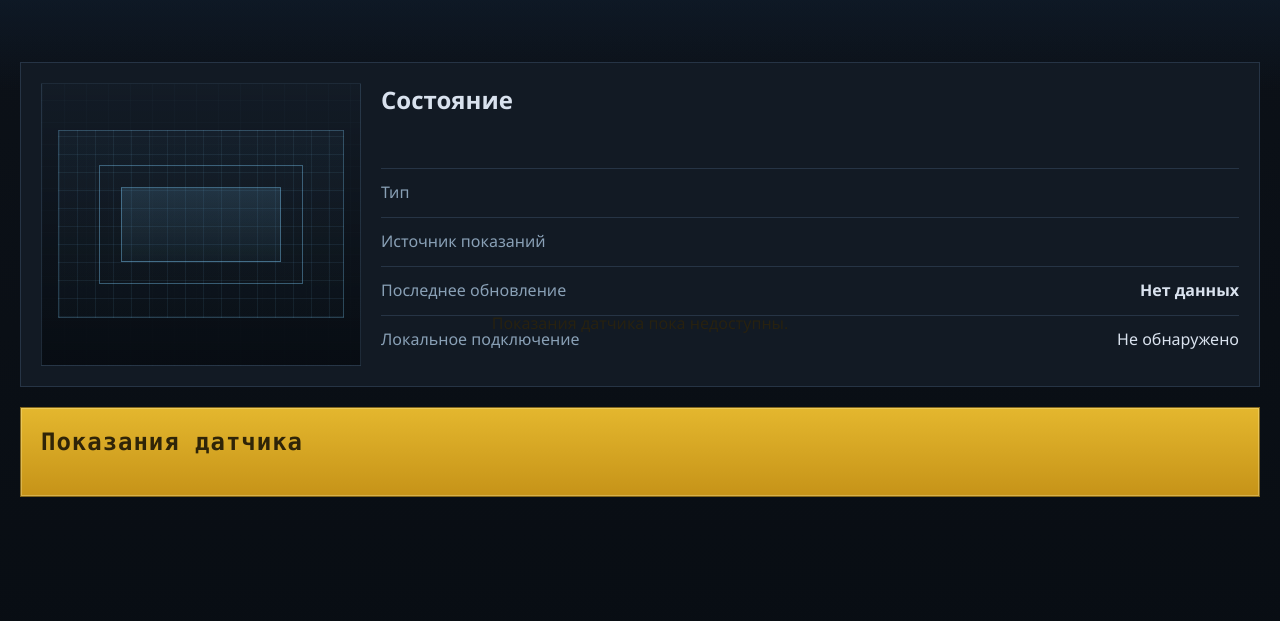
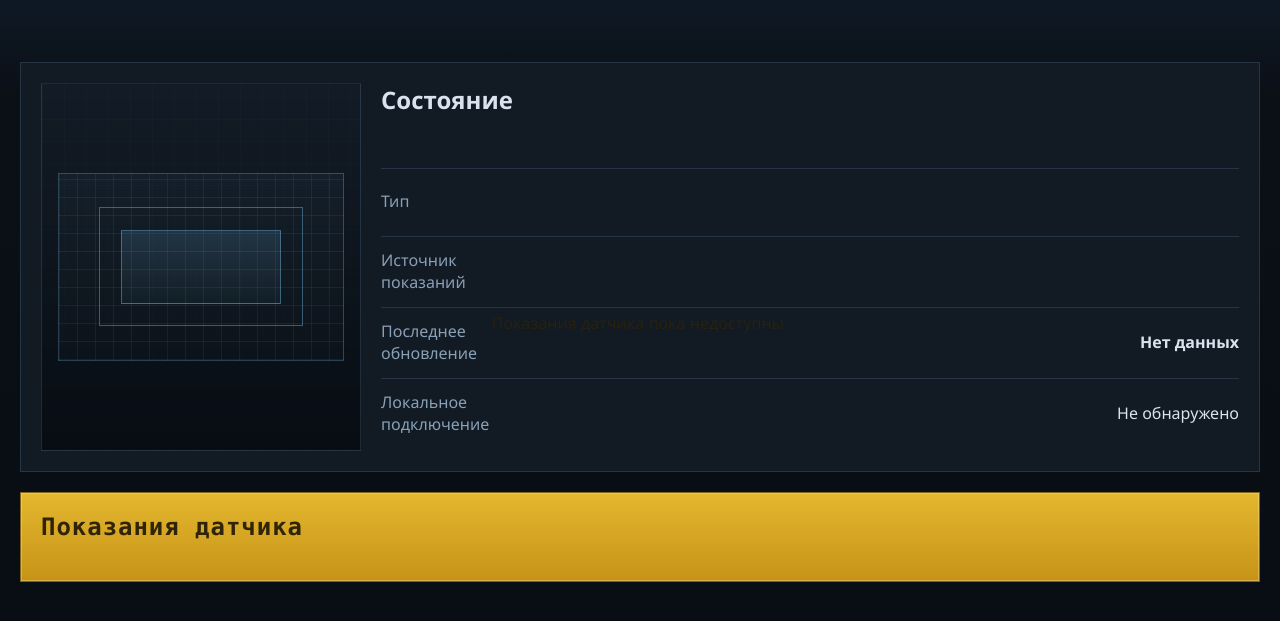
Before and after one commit to shn-moto/power-meter, a FastAPI app: template templates/sensor.html in a window 1280 px wide. Shown: the part 69-690 px from the top of the page. Run offline with FastAPI, Linux system fonts and the light colour scheme; the template is opened without the code that fills it, so the values that code supplies are empty; parts of the project's set-up code (start-up, migrations or seed data) failed here and were passed over; some libraries are stand-ins or nearby versions.

Commit message:
Fix stove labels and raw summary alignment

```diff
--- a/app/web.py
+++ b/app/web.py
@@ -45,7 +45,7 @@ from app.tuya_service import build_sample, request_dps_by_index
 
 BASE_DIR = Path(__file__).resolve().parent.parent
 templates = Jinja2Templates(directory=str(BASE_DIR / "templates"))
-templates.env.globals["static_asset_version"] = "20260505-01"
+templates.env.globals["static_asset_version"] = "20260505-02"
 
 DEVICE_IMAGE_EXTENSIONS = (".png", ".webp", ".jpg", ".jpeg", ".svg")
 AGGREGATE_CACHE_TTL_SECONDS = 5.0
--- a/static/app.css
+++ b/static/app.css
@@ -521,11 +521,13 @@ p {
 
 .device-metrics div,
 .summary-grid div {
-    display: flex;
-    justify-content: space-between;
+    display: grid;
+    grid-template-columns: minmax(110px, 138px) minmax(0, 1fr);
+    align-items: center;
     gap: 20px;
     border-top: 1px solid var(--line);
     padding-top: 12px;
+    min-height: 54px;
 }
 
 .device-metrics dd,
@@ -539,6 +541,11 @@ p {
     display: flex;
     justify-content: flex-end;
     align-items: center;
+    min-width: 0;
+    justify-self: end;
+}
+
+.summary-grid dt {
     min-width: 0;
 }
 
--- a/static/device.js
+++ b/static/device.js
@@ -287,8 +287,11 @@ if (page) {
     };
 
     const mergeLiveMetrics = (previousMetrics, nextMetrics) => {
+        if (!Array.isArray(nextMetrics) || !nextMetrics.length) {
+            return Array.isArray(previousMetrics) ? previousMetrics : [];
+        }
         const previousByCode = new Map((Array.isArray(previousMetrics) ? previousMetrics : []).map((metric) => [metric.code, metric]));
-        return (Array.isArray(nextMetrics) ? nextMetrics : []).map((metric) => mergeMetricWithPrevious(previousByCode.get(metric.code), metric));
+        return nextMetrics.map((metric) => mergeMetricWithPrevious(previousByCode.get(metric.code), metric));
     };
 
     const createSummaryRow = (label, value, status = null) => {
```
Also changed, not shown: profiles/devices/bf47402ca7399b6eef6bw7.json (+5 -5 lines).
